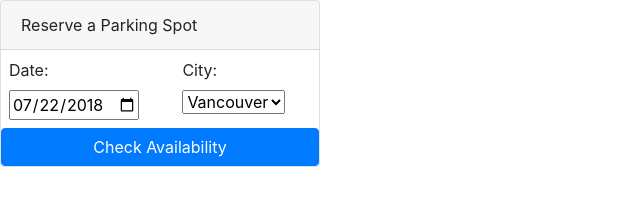
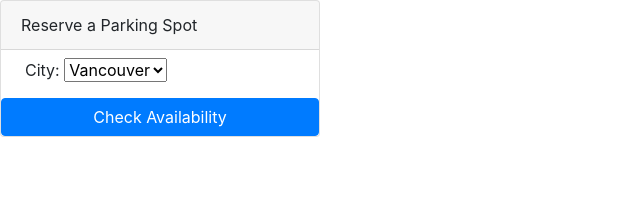
Before and after one commit to MeganSorenson/Beeno, a plain HTML site: page frontend/pages/booking.html in a window 1280 px wide. Shown: the whole page, without its empty margins (0-640 px from the left). Drawn offline with nearby package versions, Linux system fonts and the light colour scheme.

Commit message:
Deleted booking by time
Only allow booking by city in the main search for simplicity

```diff
--- a/frontend/pages/booking.html
+++ b/frontend/pages/booking.html
@@ -20,11 +20,7 @@
     </div>
     <div class="d-flex flex-row">
       <div class="p-2">
-    <label for="start">Date:</label>
 
-    <input type="date" id="start" name="trip-start"
-           value="2018-07-22"
-           min="2023-01-01" max="2023-12-31">
            </div>
            <div class="p-2">
            <div action="#">
```
